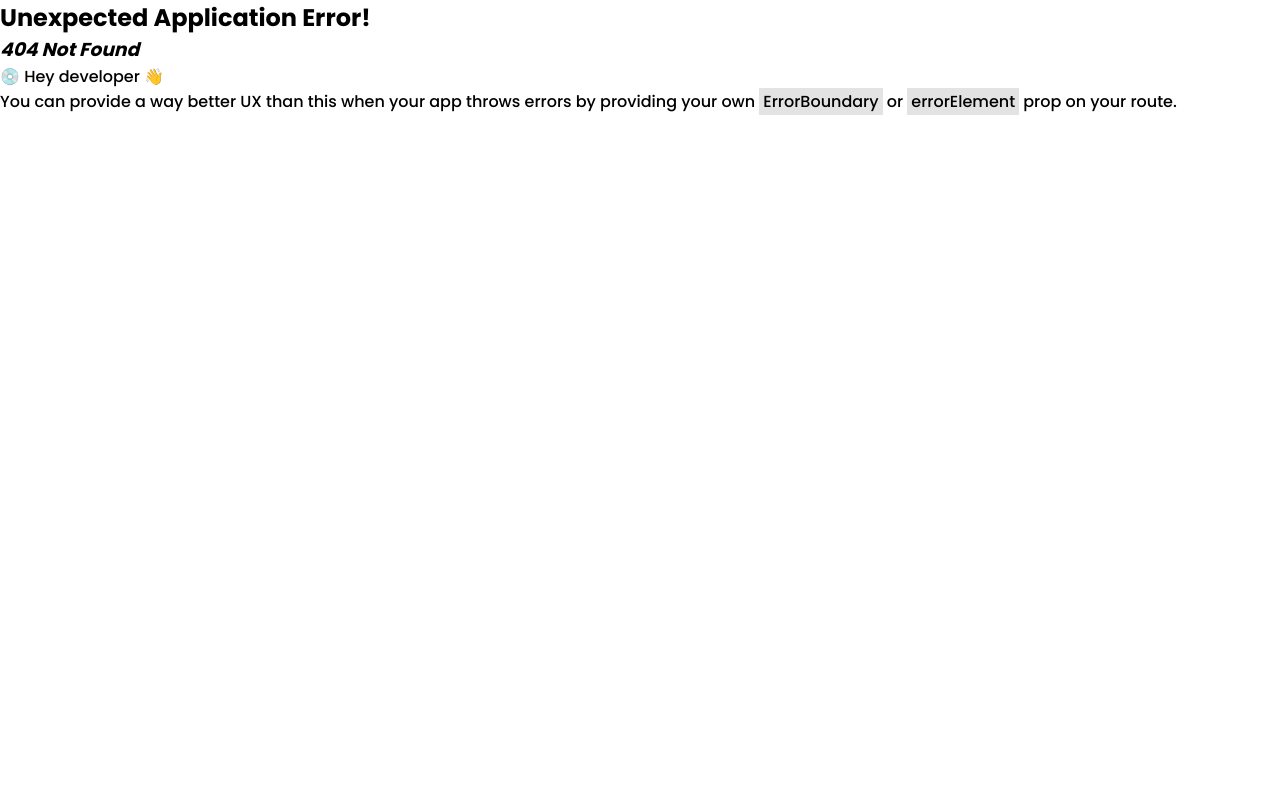
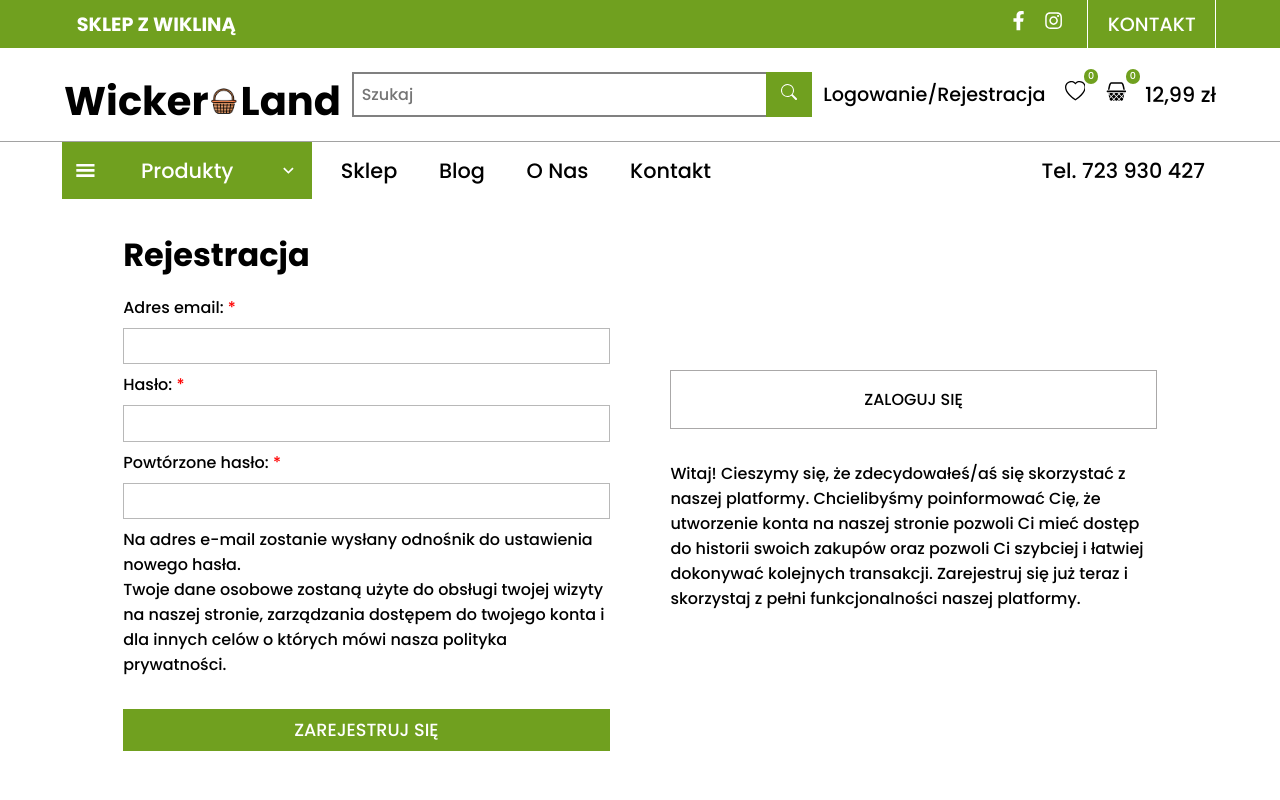
Before and after one commit to Desparion7/Wickerland, a React (Vite) app: page /rejestracja in a window 1280 px wide. Before the commit this address had no page. Shown: the top 800 px of the page. Built offline with nearby package versions, Linux system fonts and the light colour scheme.

Commit message:
add signup screen

```diff
--- a/src/App.tsx
+++ b/src/App.tsx
@@ -7,6 +7,7 @@ import AboutUsScreen from './screens/AboutUsScreen';
 import ContactScreen from './screens/ContactScreen';
 import ArticleScreen from './screens/ArticleScreen';
 import ProductScreen from './screens/ProductScreen';
+import SignUpScreen from './screens/SignUpScreen';
 
 const router = createBrowserRouter([
 	{
@@ -51,6 +52,10 @@ const router = createBrowserRouter([
 				path: '/kontakt',
 				element: <ContactScreen />,
 			},
+			{
+				path: '/rejestracja',
+				element: <SignUpScreen />,
+			},
 		],
 	},
 ]);
--- a/src/components/Header/LoginMenu.tsx
+++ b/src/components/Header/LoginMenu.tsx
@@ -1,11 +1,13 @@
+import styles from './LoginMenu.module.css';
+import { useState } from 'react';
 import { useDispatch } from 'react-redux';
-import styles from './LoginMenu.module.css';
+import { useNavigate } from 'react-router-dom';
 import { RiCloseFill } from 'react-icons/ri';
-import { useState } from 'react';
 import { toggleLoginMenuView } from '../../app/slices/loginMenuSlice';
 
 const LoginMenu = () => {
 	const dispatch = useDispatch();
+	const navigate = useNavigate();
 	const [cartAnimation, setCartAnimation] = useState(styles.show_loginMenu);
 
 	// function to toggle login menu
@@ -46,7 +48,14 @@ const LoginMenu = () => {
 				<p className={styles.loginMenu__main_restore}>Zapomniałeś hasła?</p>
 				<div className={styles.loginMenu__main_sigupBox}>
 					<p>Nie masz jeszcze konta ?</p>
-					<button>Zarejestruj się</button>
+					<button
+						onClick={() => {
+							navigate('/rejestracja');
+							handlerHideMenu();
+						}}
+					>
+						Zarejestruj się
+					</button>
 				</div>
 			</div>
 			<div
--- a/src/components/MobileNavigation/MobileNavigation.tsx
+++ b/src/components/MobileNavigation/MobileNavigation.tsx
@@ -6,6 +6,7 @@ import { RxPerson } from 'react-icons/rx';
 import { Link } from 'react-router-dom';
 import { useDispatch } from 'react-redux';
 import { toggleCart } from '../../app/slices/shopViewSlice';
+import { toggleLoginMenuView } from '../../app/slices/loginMenuSlice';
 
 const MobileNavigation = () => {
 	const dispatch = useDispatch();
@@ -31,7 +32,12 @@ const MobileNavigation = () => {
 				<span>0</span>
 				<p>Koszyk</p>
 			</div>
-			<div className={styles.mobileNavigation_iconBox}>
+			<div
+				className={styles.mobileNavigation_iconBox}
+				onClick={() => {
+					dispatch(toggleLoginMenuView(true));
+				}}
+			>
 				<RxPerson />
 				<p>Moje Konto</p>
 			</div>
--- /dev/null
+++ b/src/screens/SignUpScreen.module.css
@@ -0,0 +1,75 @@
+.signUpScreen {
+	display: flex;
+	justify-content: center;
+	align-items: center;
+	gap: 5%;
+	padding: 2rem;
+	min-height: 60vh;
+}
+.signUpScreen_form {
+	width: 40%;
+}
+.signUpScreen_form h1 {
+	margin-bottom: 1rem;
+}
+.signUpScreen_form form {
+	display: flex;
+	flex-direction: column;
+}
+.signUpScreen_form label {
+	font-size: 1rem;
+	margin-bottom: 0.5rem;
+}
+.signUpScreen_form span {
+	color: red;
+}
+.signUpScreen_form input {
+	font-size: 1rem;
+	margin-bottom: 0.5rem;
+	padding: 0.3rem;
+	border: 1px solid rgb(184, 184, 184);
+}
+
+.signUpScreen_form button {
+	text-transform: uppercase;
+	padding: 0.5rem 1rem;
+	font-size: 1.1rem;
+	border: none;
+	color: var(--text-color);
+	background-color: var(--main-background-color);
+	cursor: pointer;
+	transition: background-color 0.4s;
+}
+.signUpScreen_form form button {
+	margin-top: 2rem;
+}
+.signUpScreen_form button:hover {
+	background-color: var(--button-bg-hover);
+}
+.signUpScreen_form_restore {
+	margin-top: 1rem;
+	text-align: end;
+	font-size: 1rem;
+	color: var(--main-background-color);
+	cursor: pointer;
+}
+.signUpScreen_toggleView {
+	display: flex;
+	flex-direction: column;
+	justify-content: center;
+	width: 40%;
+}
+.signUpScreen_toggleView button {
+	font-size: 1rem;
+	text-transform: uppercase;
+	margin-bottom: 2rem;
+	padding: 1rem;
+	border: none;
+	border: 1px solid rgb(170, 168, 168);
+	cursor: pointer;
+	background-color: transparent;
+	transition: background-color 0.4s;
+}
+.signUpScreen_toggleView button:hover {
+	background-color: rgb(214, 213, 213);
+}
--- /dev/null
+++ b/src/screens/SignUpScreen.tsx
@@ -0,0 +1,80 @@
+import { useState } from 'react';
+import styles from './SignUpScreen.module.css';
+
+const SignUpScreen = () => {
+	const [toggleForm, setToggleFrom] = useState(false);
+	const handlerLogin = (e: React.FormEvent<HTMLFormElement>) => {
+		e.preventDefault();
+	};
+	return (
+		<div className={styles.signUpScreen}>
+			{toggleForm && (
+				<div className={styles.signUpScreen_form}>
+					<h1>Logowanie</h1>
+					<form onSubmit={handlerLogin}>
+						<label htmlFor=''>
+							Adres email: <span>*</span>
+						</label>
+						<input type='text' />
+						<label htmlFor=''>
+							Hasło: <span>*</span>
+						</label>
+						<input type='text' />
+						<button>Zaloguj się</button>
+						<p className={styles.signUpScreen_form_restore}>
+							Zapomniałeś hasła?
+						</p>
+					</form>
+				</div>
+			)}
+			{!toggleForm && (
+				<div className={styles.signUpScreen_form}>
+					<h1>Rejestracja</h1>
+					<form onSubmit={handlerLogin}>
+						<label htmlFor=''>
+							Adres email: <span>*</span>
+						</label>
+						<input type='text' />
+						<label htmlFor=''>
+							Hasło: <span>*</span>
+						</label>
+						<input type='text' />
+						<label htmlFor=''>
+							Powtórzone hasło: <span>*</span>
+						</label>
+						<input type='text' />
+						<p>
+							Na adres e-mail zostanie wysłany odnośnik do ustawienia nowego
+							hasła.
+						</p>
+						<p>
+							Twoje dane osobowe zostaną użyte do obsługi twojej wizyty na
+							naszej stronie, zarządzania dostępem do twojego konta i dla innych
+							celów o których mówi nasza polityka prywatności.
+						</p>
+						<button>Zarejestruj się</button>
+					</form>
+				</div>
+			)}
+			<div className={styles.signUpScreen_toggleView}>
+				<button
+					onClick={() => {
+						setToggleFrom(!toggleForm);
+					}}
+				>
+					{toggleForm ? 'Zarejestruj się' : 'Zaloguj się'}
+				</button>
+				<p>
+					Witaj! Cieszymy się, że zdecydowałeś/aś się skorzystać z naszej
+					platformy. Chcielibyśmy poinformować Cię, że utworzenie konta na
+					naszej stronie pozwoli Ci mieć dostęp do historii swoich zakupów oraz
+					pozwoli Ci szybciej i łatwiej dokonywać kolejnych transakcji.
+					Zarejestruj się już teraz i skorzystaj z pełni funkcjonalności naszej
+					platformy.
+				</p>
+			</div>
+		</div>
+	);
+};
+
+export default SignUpScreen;
```
